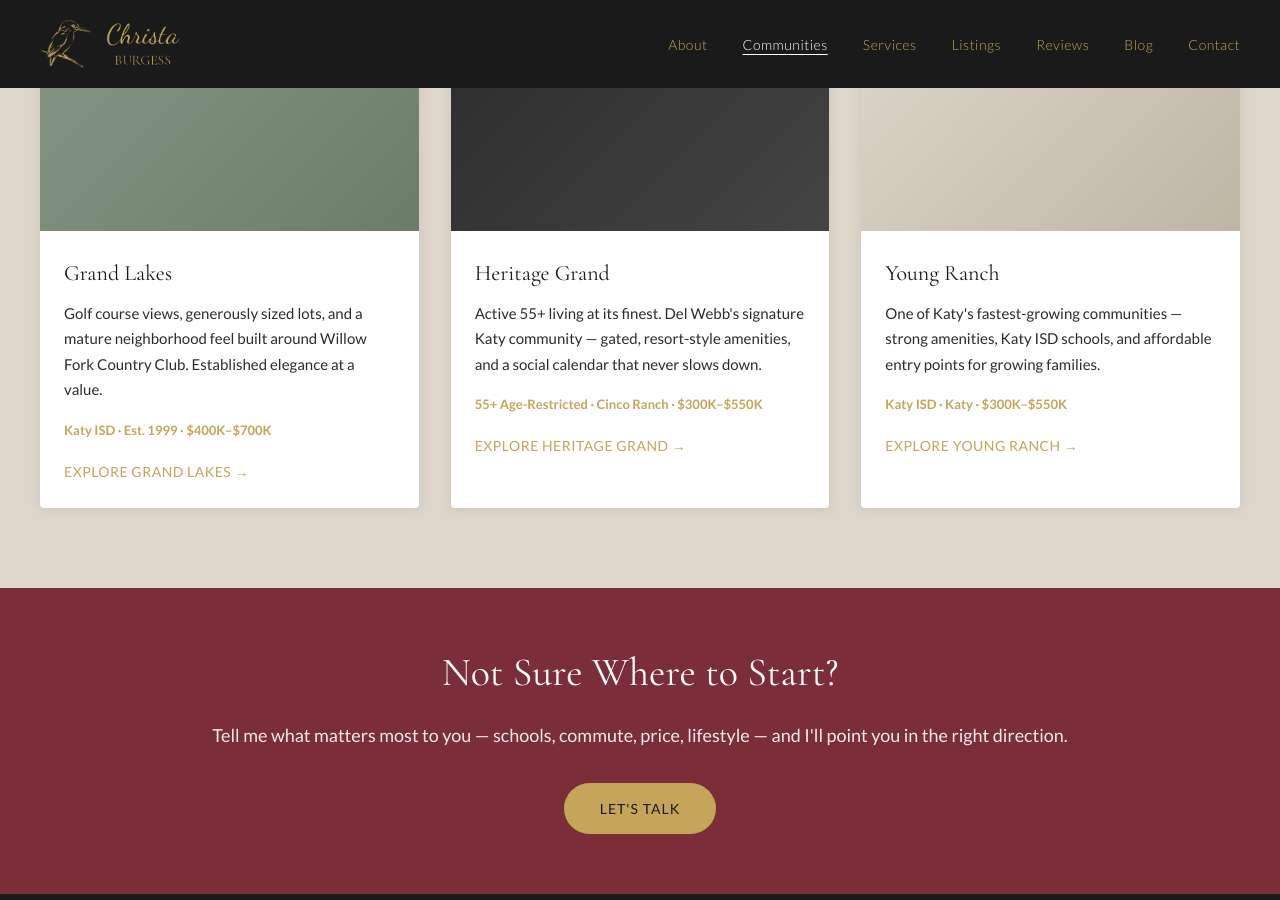
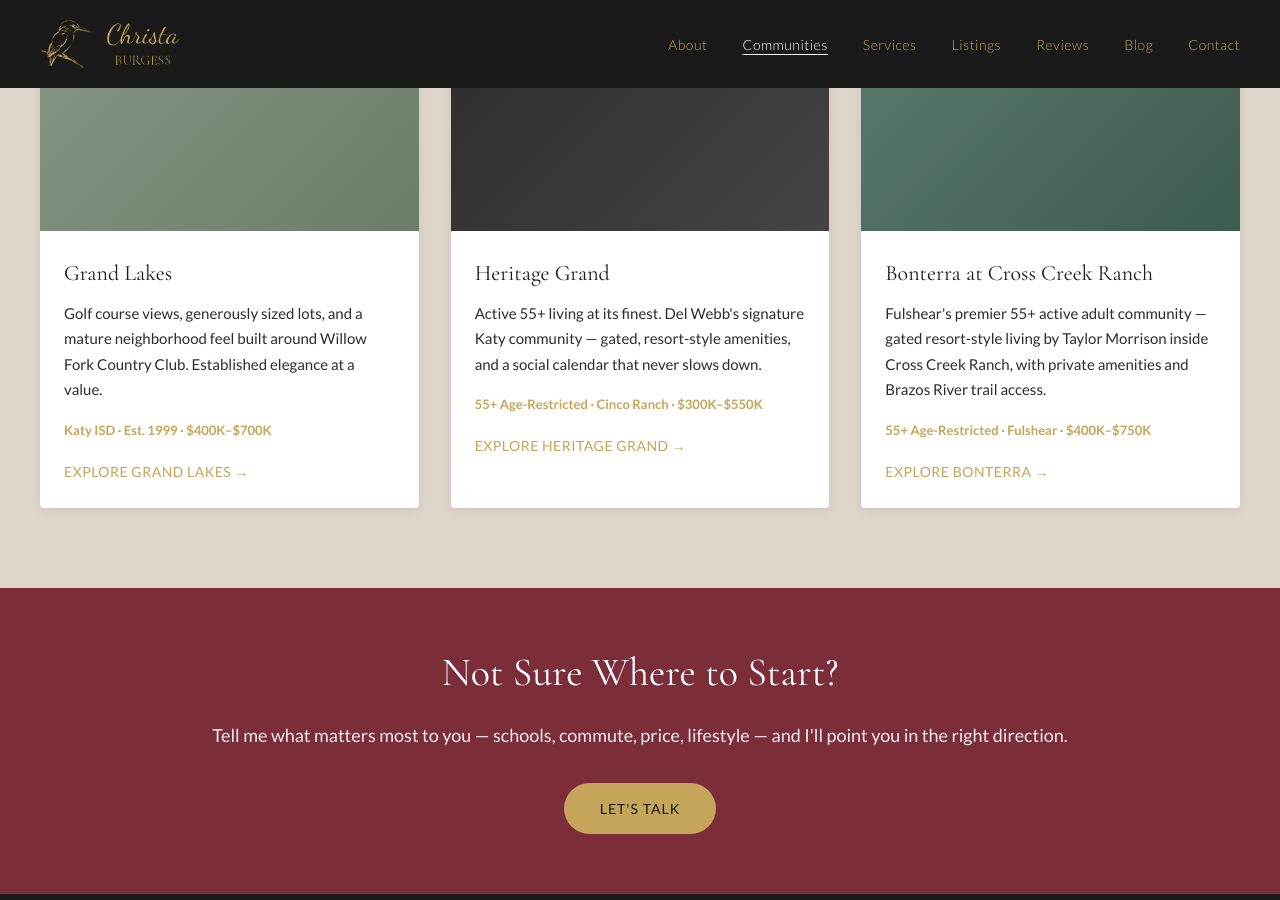
Before and after one commit to TravisBHolden/christaburgess-site, a Jekyll site: the page built from communities.html, in a window 1280 px wide and 900 px high, scrolled down 1649 px. Built offline with Jekyll 4.4.1, drawn with Linux system fonts in a browser that asks for light colours.

Commit message:
Replace Young Ranch with Bonterra at Cross Creek Ranch community page

```diff
--- a/communities.html
+++ b/communities.html
@@ -1,7 +1,7 @@
 ---
 layout: default
 title: Communities
-description: Explore Katy-area communities — Cinco Ranch, Cross Creek Ranch, Fulshear, Grand Lakes, Heritage Grand, and Young Ranch. Guided by Christa Burgess.
+description: Explore Katy-area communities — Cinco Ranch, Cross Creek Ranch, Fulshear, Grand Lakes, Heritage Grand, and Bonterra at Cross Creek Ranch. Guided by Christa Burgess.
 ---
 
 <!-- HERO -->
@@ -82,12 +82,12 @@ description: Explore Katy-area communities — Cinco Ranch, Cross Creek Ranch, F
       </div>
 
       <div class="card">
-        <div class="card-img" style="background: linear-gradient(135deg, var(--bg-taupe) 0%, #bfb5a5 100%);"></div>
+        <div class="card-img" style="background: linear-gradient(135deg, #5a7a6a 0%, #3d5c50 100%);"></div>
         <div class="card-body">
-          <h3>Young Ranch</h3>
-          <p>One of Katy's fastest-growing communities — strong amenities, Katy ISD schools, and affordable entry points for growing families.</p>
-          <p style="margin-top:8px; font-size:13px; color:var(--accent-gold); font-weight:700;">Katy ISD · Katy · $300K–$550K</p>
-          <a href="/communities/young-ranch.html">Explore Young Ranch →</a>
+          <h3>Bonterra at Cross Creek Ranch</h3>
+          <p>Fulshear's premier 55+ active adult community — gated resort-style living by Taylor Morrison inside Cross Creek Ranch, with private amenities and Brazos River trail access.</p>
+          <p style="margin-top:8px; font-size:13px; color:var(--accent-gold); font-weight:700;">55+ Age-Restricted · Fulshear · $400K–$750K</p>
+          <a href="/communities/bonterra-at-cross-creek-ranch.html">Explore Bonterra →</a>
         </div>
       </div>
 
```
Also changed, not shown: communities/bonterra-at-cross-creek-ranch.html (added, +126 -0 lines).
